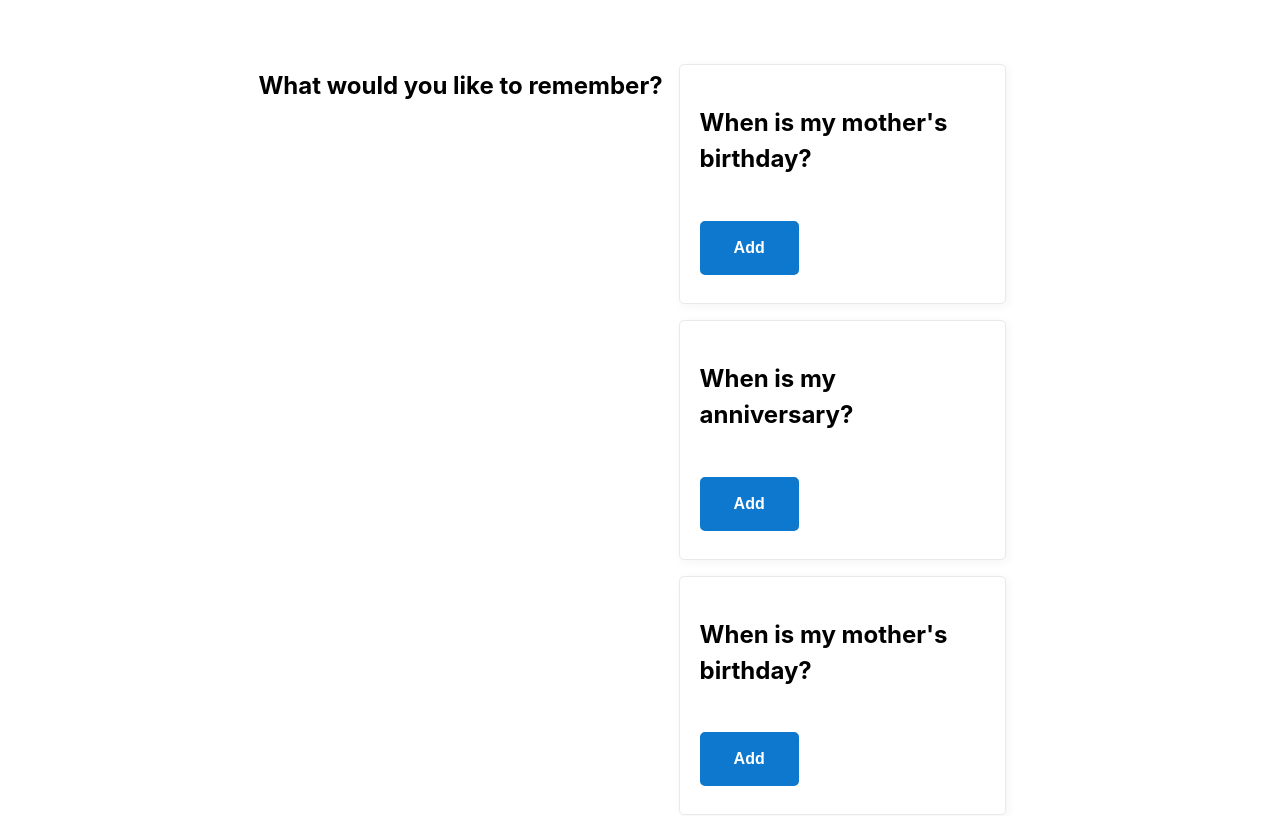
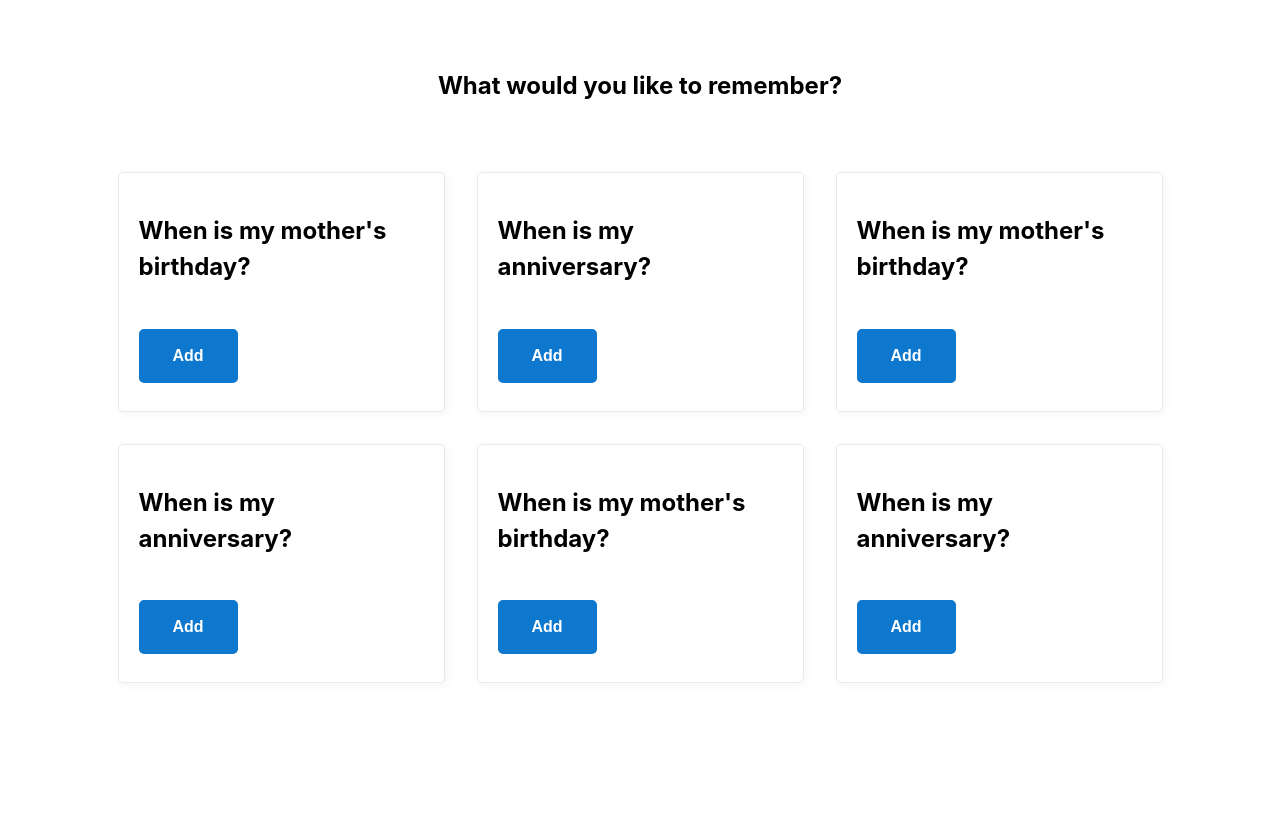
Before and after one commit to uptownhr/spacedtime-app, a Nuxt app: page /onboarding/questions in a window 1280 px wide. Shown: the top 816 px of the page. Built offline with nearby package versions, Linux system fonts and the light colour scheme.

Commit message:
fixed desktop layout formatting

```diff
--- a/pages/onboarding/questions.vue
+++ b/pages/onboarding/questions.vue
@@ -1,8 +1,10 @@
 <template>
-  <section>
-    <h1>What would you like to remember?</h1>
+  <div>
+    <section>
+      <header>
+        <h2>What would you like to remember?</h2>
+      </header>
 
-    <div class="card-container">
       <CardQuestion
         v-for="(question, index) in questionTemplates"
         :key="index"
@@ -10,12 +12,12 @@
         :disabled="cardAdded(question)"
         @added="addCard"
       />
-    </div>
+    </section>
 
-    <div v-if="cardsAdded.length > 0" class="footer-fixed">
-      <button @click="next">Fill out answers ({{cardsAdded.length}})</button>
-    </div>
-  </section>
+    <section v-if="cardsAdded.length > 0" class="footer-fixed">
+      <button @click="next">Fill out answers ({{ cardsAdded.length }})</button>
+    </section>
+  </div>
 </template>
 
 <script>
@@ -27,44 +29,44 @@
     return {
       questionTemplates: [
         {
-          question: "When is my mother's birthday?",
+          question: "When is my mother's birthday?"
         },
         {
-          question: 'When is my anniversary?',
+          question: 'When is my anniversary?'
         },
         {
-          question: "When is my mother's birthday?",
+          question: "When is my mother's birthday?"
         },
         {
-          question: 'When is my anniversary?',
+          question: 'When is my anniversary?'
         },
         {
-          question: "When is my mother's birthday?",
+          question: "When is my mother's birthday?"
         },
         {
-          question: 'When is my anniversary?',
-        },
+          question: 'When is my anniversary?'
+        }
       ],
 
-      cardsAdded: [],
+      cardsAdded: []
     };
   },
 
   methods: {
     addCard(card) {
-        console.log('addCard', card)
+      console.log('addCard', card);
       this.cardsAdded.push(card);
     },
 
     cardAdded(card) {
-      return this.cardsAdded.some((c) => c == card);
+      return this.cardsAdded.some(c => c == card);
     },
 
     next() {
-        this.$store.dispatch('onboarding/addQuestions', this.cardsAdded)
-        this.$router.push('answers')
-    },
-  },
+      this.$store.dispatch('onboarding/addQuestions', this.cardsAdded);
+      this.$router.push('answers');
+    }
+  }
 };
 </script>
 
```
